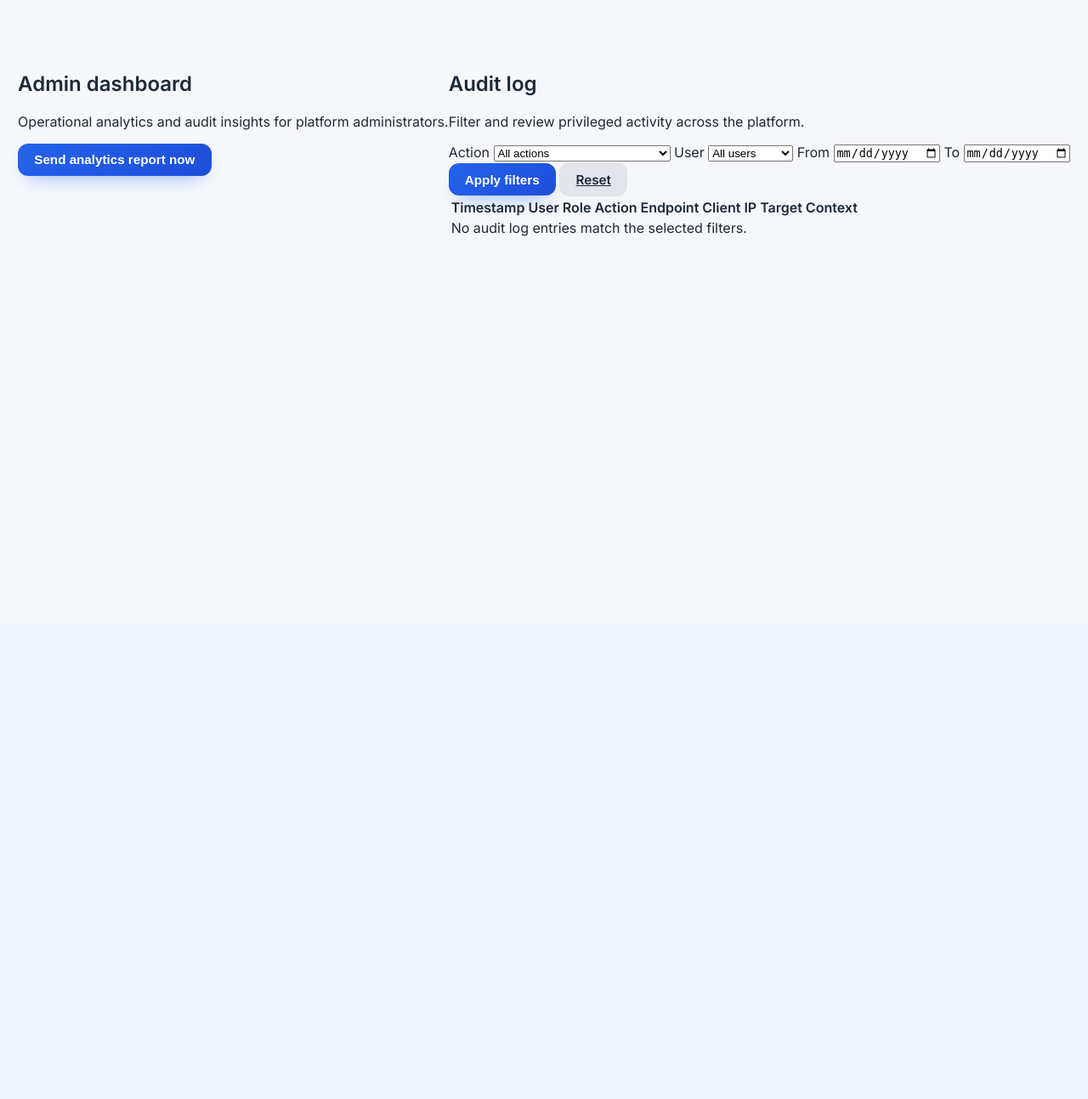
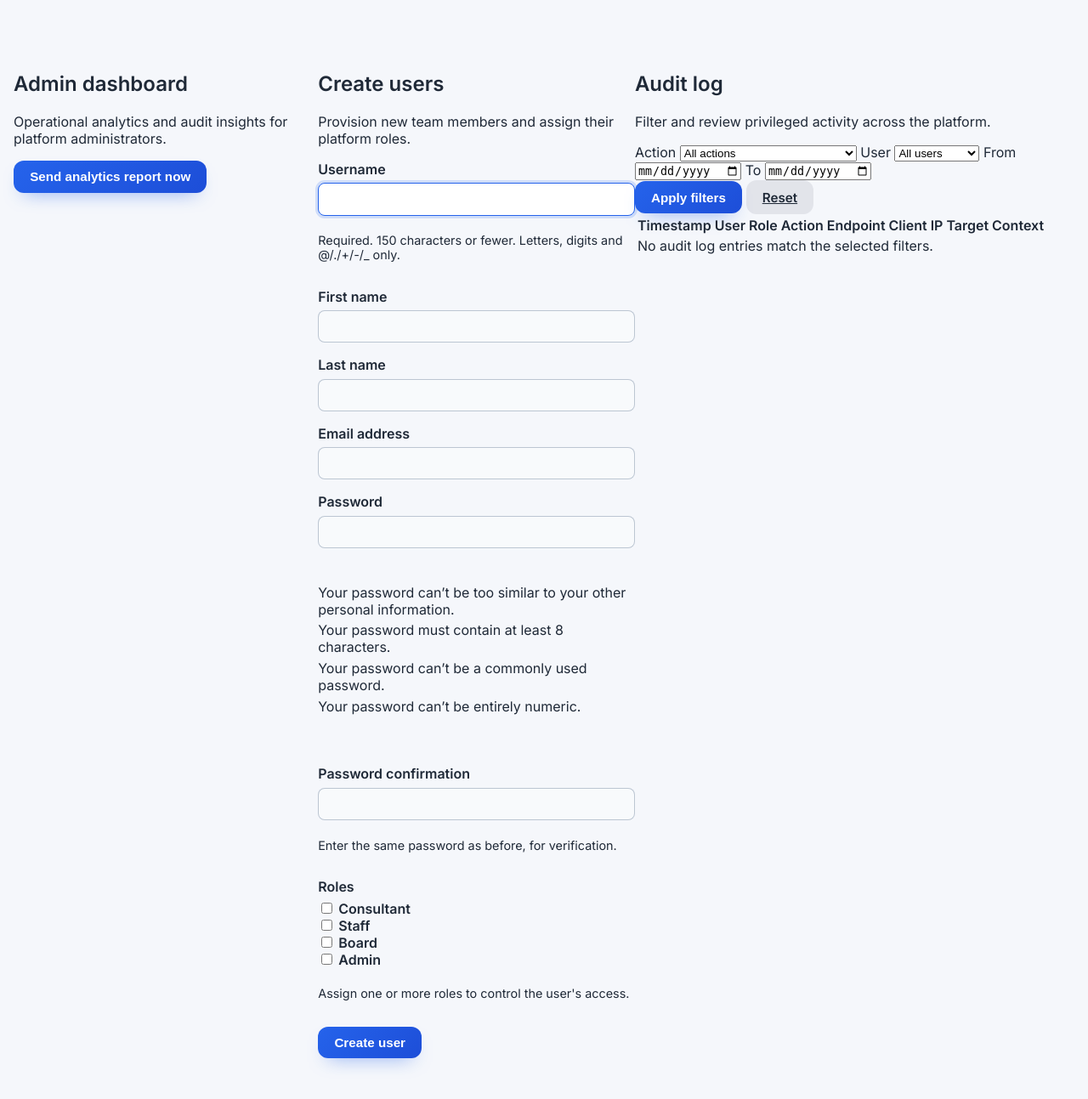
Before and after one commit to KopanoKaasNielsen/Consultants-Application-Management-System, a Django app: page /admin-dashboard/ in a window 1280 px wide. Shown: the part 68-1361 px from the top of the page at 85% size. Before the commit the page ends 346 px from the top, so only its background shows below. Run offline with Django 5.2, Linux system fonts and the light colour scheme; the visitor is signed in with stand-in values (Sample User, id 1); data comes from the database, SQL or seed files in the repository; data that the repository does not hold is empty; some libraries are stand-ins or nearby versions.

Commit message:
feat: allow admins to create users with roles

```diff
--- a/apps/security/models.py
+++ b/apps/security/models.py
@@ -16,6 +16,7 @@ class AuditLog(models.Model):
         REJECT_APPLICATION = "reject_application", "Rejected application"
         REQUEST_INFO = "request_info", "Requested more information"
         SEND_ANALYTICS_REPORT = "send_analytics_report", "Sent analytics report"
+        CREATE_USER = "create_user", "Created user"
         CERTIFICATE_ISSUED = "certificate_issued", "Issued consultant certificate"
         CERTIFICATE_REVOKED = "certificate_revoked", "Revoked consultant certificate"
         LOGIN_SUCCESS = "login_success", "Successful login"
--- a/apps/users/forms.py
+++ b/apps/users/forms.py
@@ -1,7 +1,15 @@
 """Form helpers for the users app."""
 
+from __future__ import annotations
+
+from typing import Iterable, Sequence
+
 from django import forms
+from django.contrib.auth import get_user_model
+from django.contrib.auth.forms import UserCreationForm
+from django.contrib.auth.models import Group
 
+from apps.users.constants import ADMINS_GROUP_NAME, UserRole, groups_for_roles
 from apps.users.models import BoardMemberProfile
 
 
@@ -18,3 +26,74 @@ class BoardSignatureForm(forms.ModelForm):
         widgets = {
             "signature_image": forms.ClearableFileInput(attrs={"class": "form-control"}),
         }
+
+
+class AdminUserCreationForm(UserCreationForm):
+    """Create new platform users with role assignments."""
+
+    roles = forms.MultipleChoiceField(
+        choices=[(role.value, role.value.title()) for role in UserRole],
+        widget=forms.CheckboxSelectMultiple,
+        label="Roles",
+        help_text="Assign one or more roles to control the user's access.",
+    )
+
+    class Meta(UserCreationForm.Meta):
+        model = get_user_model()
+        fields = ("username", "first_name", "last_name", "email")
+
+    def __init__(self, *args, **kwargs):
+        super().__init__(*args, **kwargs)
+        self.fields["roles"].required = True
+        self._selected_roles: Sequence[UserRole] = []
+
+    def clean_roles(self) -> Sequence[UserRole]:
+        raw_roles: Iterable[str] = self.cleaned_data.get("roles") or []
+        if not raw_roles:
+            raise forms.ValidationError("Select at least one role for the user.")
+
+        normalised_roles = []
+        for raw_role in raw_roles:
+            try:
+                normalised_roles.append(UserRole(raw_role))
+            except ValueError as exc:
+                raise forms.ValidationError("Unknown role selected.") from exc
+
+        self._selected_roles = tuple(normalised_roles)
+        return self._selected_roles
+
+    def save(self, commit: bool = True):  # type: ignore[override]
+        user = super().save(commit=False)
+
+        roles: Sequence[UserRole] = self.cleaned_data.get("roles", ())
+        self._selected_roles = tuple(roles)
+        is_staff = any(role in {UserRole.ADMIN, UserRole.STAFF} for role in roles)
+        is_superuser = UserRole.ADMIN in roles
+
+        user.is_staff = is_staff
+        user.is_superuser = is_superuser
+
+        if commit:
+            user.save()
+            self._assign_groups(user, roles)
+
+        return user
+
+    def _assign_groups(self, user, roles: Sequence[UserRole]) -> None:
+        group_names = groups_for_roles(roles)
+        if UserRole.ADMIN not in roles:
+            group_names.discard(ADMINS_GROUP_NAME)
+
+        groups = []
+        for group_name in sorted(group_names):
+            group, _ = Group.objects.get_or_create(name=group_name)
+            groups.append(group)
+
+        user.groups.set(groups)
+
+    @property
+    def selected_roles(self) -> Sequence[UserRole]:
+        return self._selected_roles
+
+
+__all__ = ["AdminUserCreationForm", "BoardSignatureForm"]
--- a/consultant_app/templates/consultant_app/admin_dashboard.html
+++ b/consultant_app/templates/consultant_app/admin_dashboard.html
@@ -61,6 +61,47 @@
         </div>
     </noscript>
 </section>
+
+{% if can_manage_users %}
+<section class="panel" aria-label="User management">
+    <header class="panel__header">
+        <h2>Create users</h2>
+        <p class="text-muted">Provision new team members and assign their platform roles.</p>
+    </header>
+    <form method="post" action="{% url 'admin_dashboard' %}" class="user-management-form">
+        {% csrf_token %}
+        <input type="hidden" name="form" value="create_user">
+        {% if user_creation_form.non_field_errors %}
+        <div class="alert alert-danger" role="alert">
+            {% for error in user_creation_form.non_field_errors %}
+            <div>{{ error }}</div>
+            {% endfor %}
+        </div>
+        {% endif %}
+        <div class="form-grid">
+            {% for field in user_creation_form %}
+            <div class="form-field{% if field.errors %} has-error{% endif %}">
+                <label for="{{ field.id_for_label }}">{{ field.label }}</label>
+                {{ field }}
+                {% if field.help_text %}
+                <p class="text-muted">{{ field.help_text }}</p>
+                {% endif %}
+                {% if field.errors %}
+                <ul class="errorlist" aria-live="polite">
+                    {% for error in field.errors %}
+                    <li>{{ error }}</li>
+                    {% endfor %}
+                </ul>
+                {% endif %}
+            </div>
+            {% endfor %}
+        </div>
+        <div class="form-actions">
+            <button type="submit" class="btn btn-primary">Create user</button>
+        </div>
+    </form>
+</section>
+{% endif %}
 
 <section class="panel">
     <header class="panel__header">
--- a/consultant_app/views/admin_dashboard.py
+++ b/consultant_app/views/admin_dashboard.py
@@ -6,17 +6,22 @@ import json
 from dataclasses import dataclass
 from typing import Dict
 
+from django.contrib import messages
 from django.contrib.auth import get_user_model
 from django.contrib.auth.mixins import LoginRequiredMixin, UserPassesTestMixin
+from django.core.exceptions import PermissionDenied
 from django.core.paginator import Paginator
+from django.db import transaction
 from django.shortcuts import redirect
 from django.urls import reverse
 from django.utils.dateparse import parse_date
 from django.views.generic import TemplateView
 
 from apps.security.models import AuditLog
+from apps.security.utils import log_audit_event
 from apps.users.constants import UserRole
 from apps.users.permissions import user_has_role
+from apps.users.forms import AdminUserCreationForm
 from consultant_app.utils.admin_dashboard import compute_admin_dashboard_stats
 
 
@@ -103,6 +108,8 @@ class AdminDashboardView(LoginRequiredMixin, UserPassesTestMixin, TemplateView):
         stats = compute_admin_dashboard_stats()
         stats_json = json.dumps(stats, default=str)
 
+        can_manage_users = user_has_role(self.request.user, UserRole.ADMIN)
+
         context.update(
             {
                 "page_obj": page_obj,
@@ -114,13 +121,49 @@ class AdminDashboardView(LoginRequiredMixin, UserPassesTestMixin, TemplateView):
                 "stats": stats,
                 "stats_json": stats_json,
                 "stats_endpoint": reverse("api:admin-stats"),
-                "can_send_manual_report": user_has_role(
-                    self.request.user, UserRole.ADMIN
-                ),
+                "can_send_manual_report": can_manage_users,
+                "can_manage_users": can_manage_users,
             }
         )
 
+        if can_manage_users:
+            context["user_creation_form"] = context.get(
+                "user_creation_form", AdminUserCreationForm()
+            )
+
         return context
+
+    def post(self, request, *args, **kwargs):
+        if request.POST.get("form") != "create_user":
+            return self.get(request, *args, **kwargs)
+
+        if not user_has_role(request.user, UserRole.ADMIN):
+            raise PermissionDenied("You do not have permission to create users.")
+
+        form = AdminUserCreationForm(request.POST)
+        if form.is_valid():
+            with transaction.atomic():
+                new_user = form.save()
+
+            log_audit_event(
+                action_code=AuditLog.ActionCode.CREATE_USER,
+                request=request,
+                target=new_user.get_username(),
+                context={
+                    "user_id": new_user.pk,
+                    "roles": [role.value for role in form.selected_roles],
+                },
+            )
+
+            messages.success(
+                request,
+                f"Created user {new_user.get_username()} and assigned roles.",
+            )
+            return redirect("admin_dashboard")
+
+        messages.error(request, "Please correct the errors below to create the user.")
+        context = self.get_context_data(user_creation_form=form)
+        return self.render_to_response(context)
 
 
 __all__ = ["AdminDashboardView"]
--- a/static/css/style.css
+++ b/static/css/style.css
@@ -508,6 +508,72 @@
     background-color: #ffffff;
 }
 
+.user-management-form .form-grid {
+    display: grid;
+    gap: 1rem;
+    grid-template-columns: repeat(auto-fit, minmax(240px, 1fr));
+    margin-bottom: 1rem;
+}
+
+.user-management-form .form-field {
+    display: flex;
+    flex-direction: column;
+    gap: 0.4rem;
+}
+
+.user-management-form label {
+    font-weight: 600;
+    color: #1f2937;
+}
+
+.user-management-form input[type="text"],
+.user-management-form input[type="email"],
+.user-management-form input[type="password"],
+.user-management-form select,
+.user-management-form textarea {
+    border: 1px solid rgba(148, 163, 184, 0.6);
+    border-radius: 8px;
+    padding: 0.6rem 0.75rem;
+    font-size: 0.95rem;
+    background-color: #f8fafc;
+}
+
+.user-management-form input[type="text"]:focus,
+.user-management-form input[type="email"]:focus,
+.user-management-form input[type="password"]:focus,
+.user-management-form select:focus,
+.user-management-form textarea:focus {
+    outline: none;
+    border-color: #2563eb;
+    box-shadow: 0 0 0 3px rgba(37, 99, 235, 0.18);
+    background-color: #ffffff;
+}
+
+.user-management-form .errorlist {
+    list-style: none;
+    margin: 0;
+    padding: 0;
+    color: #b91c1c;
+    font-size: 0.9rem;
+}
+
+.user-management-form .text-muted {
+    font-size: 0.9rem;
+}
+
+.user-management-form .form-field ul {
+    list-style: none;
+    margin: 0;
+    padding: 0;
+}
+
+.user-management-form .form-field ul li {
+    margin-bottom: 0.3rem;
+    display: flex;
+    align-items: center;
+    gap: 0.5rem;
+}
+
 .form-actions {
     display: flex;
     flex-wrap: wrap;
```
Also changed, not shown: apps/users/tests/test_admin_user_management.py (added, +96 -0 lines).
